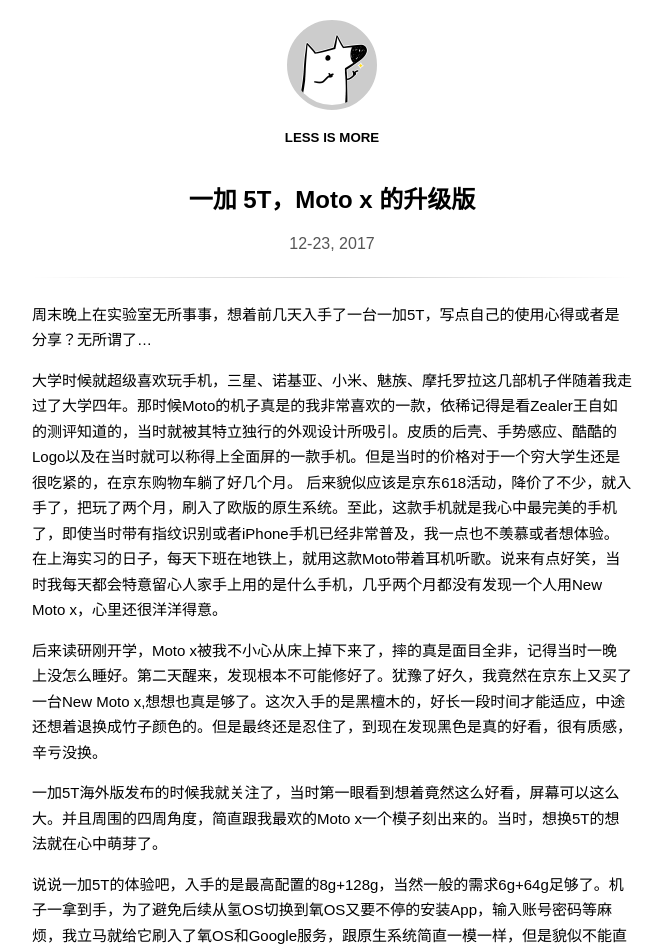
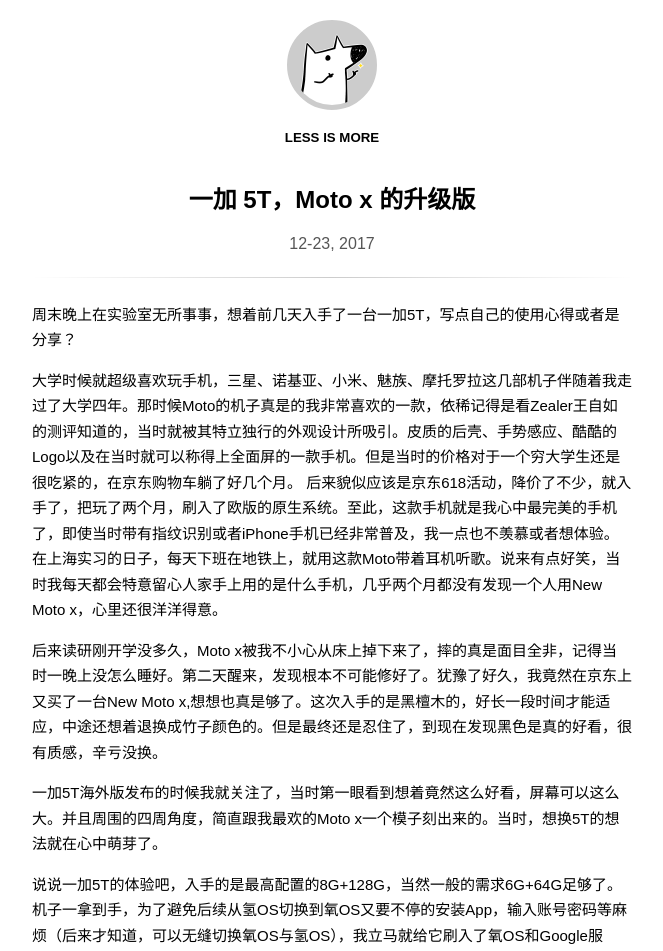
Before and after one commit to wuchangfeng/wuchangfeng.github.io, a Jekyll site: the page built from _posts/2017-12-23-one-plus-5t.md, in a window 1280 px wide. Shown: the top 951 px of the page, without its empty margins (308-971 px from the left). Built offline with Jekyll 4.4.1, drawn with Linux system fonts in a browser that asks for light colours; some web fonts are replaced; comment, search, counter and statistics services are not loaded; some of the changed text lies outside the part shown.

```diff
--- a/_posts/2017-12-23-one-plus-5t.md
+++ b/_posts/2017-12-23-one-plus-5t.md
@@ -5,16 +5,16 @@
 categories:
 ---
 
-周末晚上在实验室无所事事，想着前几天入手了一台一加5T，写点自己的使用心得或者是分享？无所谓了...
+周末晚上在实验室无所事事，想着前几天入手了一台一加5T，写点自己的使用心得或者是分享？
 
 大学时候就超级喜欢玩手机，三星、诺基亚、小米、魅族、摩托罗拉这几部机子伴随着我走过了大学四年。那时候Moto的机子真是的我非常喜欢的一款，依稀记得是看Zealer王自如的测评知道的，当时就被其特立独行的外观设计所吸引。皮质的后壳、手势感应、酷酷的Logo以及在当时就可以称得上全面屏的一款手机。但是当时的价格对于一个穷大学生还是很吃紧的，在京东购物车躺了好几个月。
 后来貌似应该是京东618活动，降价了不少，就入手了，把玩了两个月，刷入了欧版的原生系统。至此，这款手机就是我心中最完美的手机了，即使当时带有指纹识别或者iPhone手机已经非常普及，我一点也不羡慕或者想体验。在上海实习的日子，每天下班在地铁上，就用这款Moto带着耳机听歌。说来有点好笑，当时我每天都会特意留心人家手上用的是什么手机，几乎两个月都没有发现一个人用New Moto x，心里还很洋洋得意。
 
-后来读研刚开学，Moto x被我不小心从床上掉下来了，摔的真是面目全非，记得当时一晚上没怎么睡好。第二天醒来，发现根本不可能修好了。犹豫了好久，我竟然在京东上又买了一台New Moto x,想想也真是够了。这次入手的是黑檀木的，好长一段时间才能适应，中途还想着退换成竹子颜色的。但是最终还是忍住了，到现在发现黑色是真的好看，很有质感，辛亏没换。
+后来读研刚开学没多久，Moto x被我不小心从床上掉下来了，摔的真是面目全非，记得当时一晚上没怎么睡好。第二天醒来，发现根本不可能修好了。犹豫了好久，我竟然在京东上又买了一台New Moto x,想想也真是够了。这次入手的是黑檀木的，好长一段时间才能适应，中途还想着退换成竹子颜色的。但是最终还是忍住了，到现在发现黑色是真的好看，很有质感，辛亏没换。
 
 一加5T海外版发布的时候我就关注了，当时第一眼看到想着竟然这么好看，屏幕可以这么大。并且周围的四周角度，简直跟我最欢的Moto x一个模子刻出来的。当时，想换5T的想法就在心中萌芽了。
 
-说说一加5T的体验吧，入手的是最高配置的8g+128g，当然一般的需求6g+64g足够了。机子一拿到手，为了避免后续从氢OS切换到氧OS又要不停的安装App，输入账号密码等麻烦，我立马就给它刷入了氧OS和Google服务，跟原生系统简直一模一样，但是貌似不能直接用Google服务，需要下载一个Go谷歌安装器，不知道是不是别人都这样，配合图标包，黑色壁纸，定制出自己最喜欢的界面。对于应用的启动和安装，真的是超级超级快，我特地与小米手机对比了一下，两台手机从启动到完全加载出淘宝和支付宝的页面速度，5T简直完胜。另外对于人脸识别解锁，体验完全超出了之前的期待，基本上能够达到95%的解锁成功率，这中间可能有许多其他影响因素。一般的解锁途径都是双击屏幕，唤醒屏幕，手机接近正对脸部就可以开锁。这个流程也是非常快的，基本上延迟可以忽略。另外，当手机亮屏从脸部前方扫过，也是能够立即解锁。之前看见很多人吐槽，指纹识别放置在后侧，不友好，使用几天下来，完全没有这个感觉，跟前置感觉没什么区别嘛。后面就是对于三手指下滑截图和三段式开关的体验了，这两个小功能很多手机应该都有，确实真的很好用。手机放在实验室桌子上，很多次都被同学误认为是iPhone8Plus,足以可见其屏占比多大，但是这么大的屏幕，放手中把玩，却异常舒适，丝毫没有觉得手不够用。另外一点需要吹嘘的就是大内存了，手机很多视频App，每天都会缓存好多视屏，一点也不用担心内存满了的情况了。对于续航和快充，续航一晚上不关机掉了7%到9%左右，应该是能够接受的，对于快充速度也是很快，体验也是很不错的。
+说说一加5T的体验吧，入手的是最高配置的8G+128G，当然一般的需求6G+64G足够了。机子一拿到手，为了避免后续从氢OS切换到氧OS又要不停的安装App，输入账号密码等麻烦（后来才知道，可以无缝切换氧OS与氢OS），我立马就给它刷入了氧OS和Google服务，跟原生系统简直一模一样，但是貌似不能直接用Google服务，需要下载一个Go谷歌安装器，不知道是不是别人都这样，配合图标包，黑色壁纸，定制出自己最喜欢的界面。对于应用的启动和安装，真的是超级超级快，我特地与小米手机对比了一下，两台手机从启动到完全加载出淘宝和支付宝的页面速度，5T简直完胜。另外对于人脸识别解锁，体验完全超出了之前的期待，基本上能够达到95%的解锁成功率，这中间可能有许多其他影响因素。一般的解锁途径都是双击屏幕，唤醒屏幕，手机接近正对脸部就可以开锁。这个流程也是非常快的，基本上延迟可以忽略。另外，当手机亮屏从脸部前方扫过，也是能够立即解锁。之前看见很多人吐槽，指纹识别放置在后侧，不友好，使用几天下来，完全没有这个感觉，跟前置感觉没什么区别嘛。后面就是对于三手指下滑截图和三段式开关的体验了，这两个小功能很多手机应该都有，确实真的很好用。手机放在实验室桌子上，很多次都被同学误认为是iPhone8Plus,足以可见其屏占比多大，但是这么大的屏幕，放手中把玩，却异常舒适，丝毫没有觉得手不够用。另外一点需要吹嘘的就是大内存了，手机很多视频App，每天都会缓存好多视屏，一点也不用担心内存满了的情况了。对于续航和快充，续航一晚上不关机掉了7%到9%左右，应该是能够接受的，对于快充速度也是很快，体验也是很不错的。
 
 传闻，New Moto x 后置的Logo地方，本来是准备放置指纹识别的...
 
```
Also changed, not shown: _posts/2017-10-28-my-interview-and-intern.md (+1 -1 lines), _posts/2018-01-03-jian-guo-yun.md (+0 -3 lines), _posts/2018-01-22-the-end-of-2017.md (added, +16 -0 lines), _posts/2017-01-17-the-end-of-2016.md (renamed from _posts/2015-01-17-the-end-of-2016.md).
